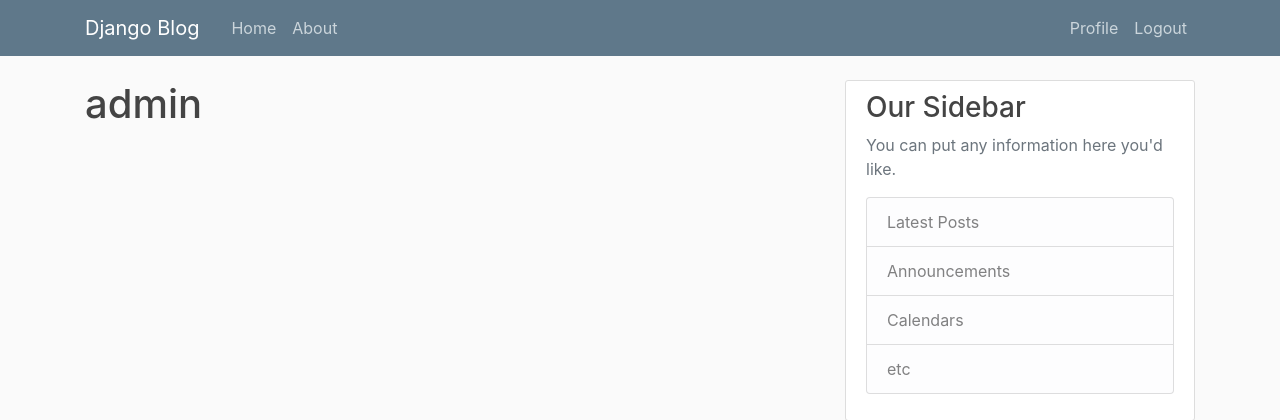
After one commit to iTwanaz/django_project, a Django app: page /profile/ in a window 1280 px wide. The commit adds this page. Shown: the top 420 px of the page. Run offline with Django 3.2, Linux system fonts and the light colour scheme; a user stored in the database is signed in; some libraries are stand-ins or nearby versions.

Commit message:
added a login_required decorator, profile page and added a login url in settings

```diff
--- a/django_project/blog/templates/blog/base.html
+++ b/django_project/blog/templates/blog/base.html
@@ -34,7 +34,8 @@
                     <!-- Navbar Right Side -->
                     <div class="navbar-nav">
                         {% if user.is_authenticated %}
-                            <a class="nav-item nav-link" href="{% url 'logout' %}">Logout</a>
+                        <a class="nav-item nav-link" href="{% url 'profile' %}">Profile</a>
+                        <a class="nav-item nav-link" href="{% url 'logout' %}">Logout</a>
                         {% else %}
                             <a class="nav-item nav-link" href="{% url 'login' %}">Login</a>
                             <a class="nav-item nav-link" href="{% url 'register' %}">Register</a>
--- a/django_project/django_project/settings.py
+++ b/django_project/django_project/settings.py
@@ -125,4 +125,5 @@ STATIC_URL = '/static/'
 
 CRISPY_TEMPLATE_PACK = 'bootstrap4'     #changing the crispy settings to use bs4 instead.
 LOGIN_REDIRECT_URL = 'blog-home'
+LOGIN_URL = 'login'
 LOGOUT_REDIRECT_URL = 'blog-home'
--- a/django_project/django_project/urls.py
+++ b/django_project/django_project/urls.py
@@ -21,6 +21,7 @@ from django.contrib.auth import views as auth_views
 urlpatterns = [
     path('admin/', admin.site.urls),
     path('', include('blog.urls')),
+    path('profile/', user_views.profile, name = 'profile'),
     path('register/', user_views.register, name = 'register'),
     path('login/', auth_views.LoginView.as_view(template_name = 'users/login.html'), name = 'login'),
     path('logout/', auth_views.LogoutView.as_view(), name = 'logout'),
--- /dev/null
+++ b/django_project/users/templates/users/profile.html
@@ -0,0 +1,4 @@
+{% extends "blog/base.html" %}
+{% block content %}
+    <h1>{{ user.username }}</h1>
+{% endblock content %}
--- a/django_project/users/views.py
+++ b/django_project/users/views.py
@@ -1,5 +1,6 @@
 from django.shortcuts import render, redirect
 from .forms import UserRegistrationForm
+from django.contrib.auth.decorators import login_required
 from django.contrib import messages         #to pass a one time message to the template
 
 # messages.info
@@ -19,3 +20,7 @@ def register(request):
     else:
         form = UserRegistrationForm()       #creating an instance of UserCreationForm Class
     return render(request, 'users/register.html', {'form': form})       #passing a dictionary as the context
+
+@login_required             #decorator
+def profile(request):
+    return render(request, 'users/profile.html')
```
Also changed, not shown: django_project/db.sqlite3.
